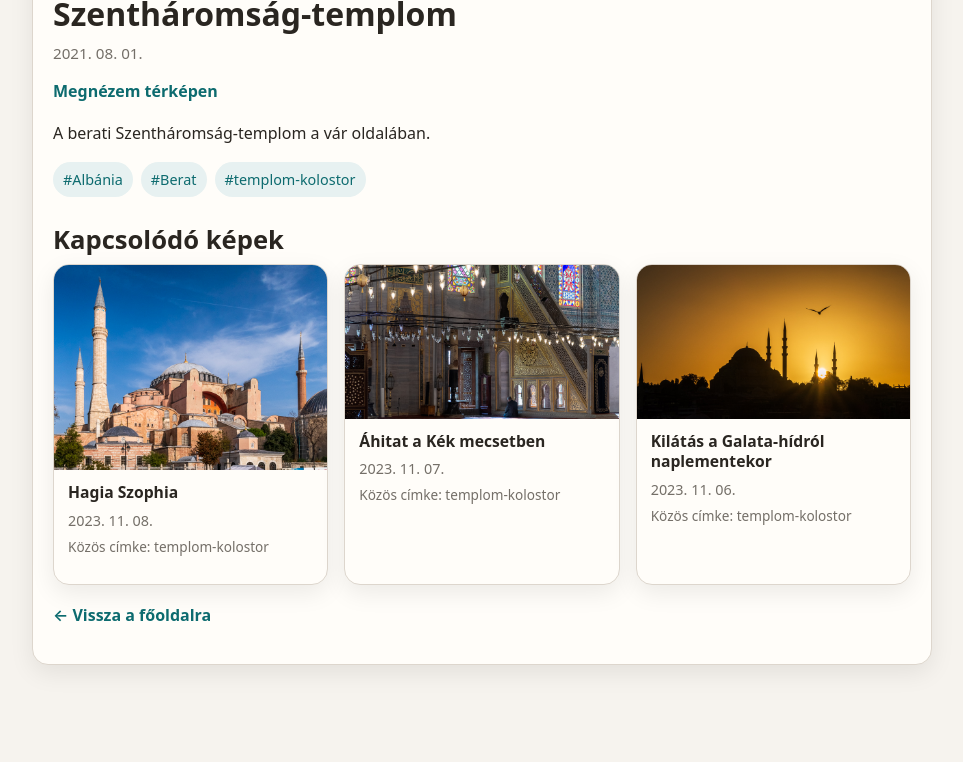
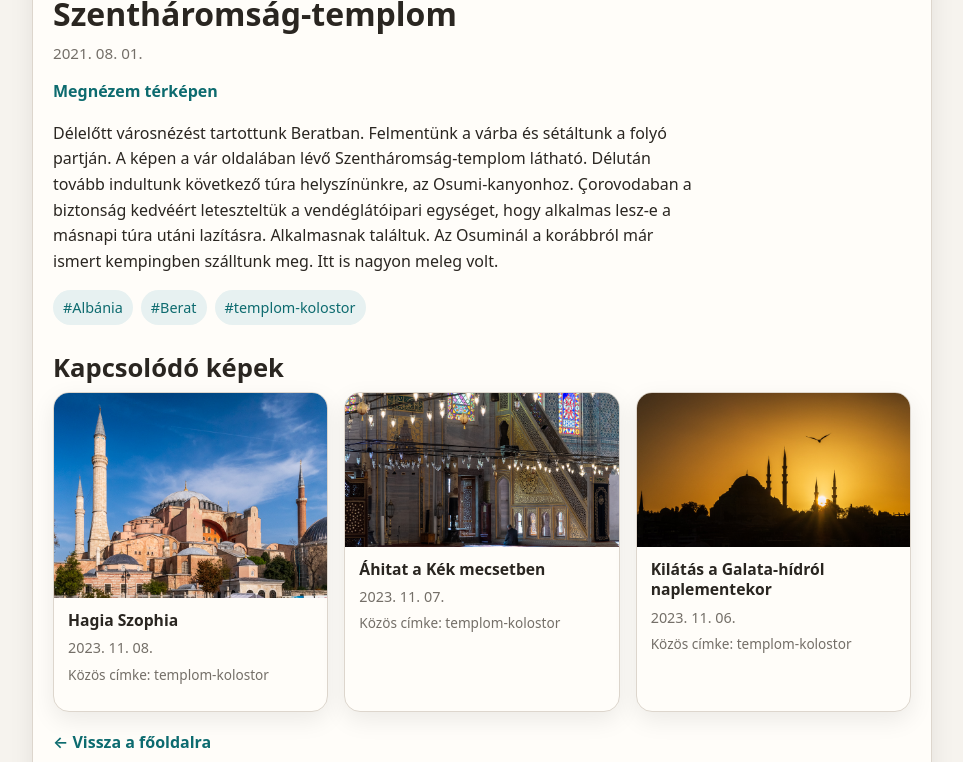
Before and after one commit to havassy/fotoblog, a Jekyll site: the page built from _posts/2021-08-01-berat_szentharomsag.md, in a window 1280 px wide and 900 px high, scrolled down 655 px, cut to the strip 138-900 px from the top of the window. Shown: the whole strip, without its empty margins (158-1121 px from the left). Built offline with Jekyll 4.4.1, drawn with Linux system fonts in a browser that asks for light colours; before the commit the page ends 1482 px from its top, so only the background shows below that.

Commit message:
Auto-create/update posts from images [skip ci]

```diff
--- a/_posts/2021-08-01-berat_szentharomsag.md
+++ b/_posts/2021-08-01-berat_szentharomsag.md
@@ -13,7 +13,7 @@ tags:
   - "Albánia"
   - "Berat"
   - "templom-kolostor"
-description: "A berati Szentháromság-templom a vár oldalában."
+description: "Délelőtt városnézést tartottunk Beratban."
 ---
 
-A berati Szentháromság-templom a vár oldalában.
+Délelőtt városnézést tartottunk Beratban. Felmentünk a várba és sétáltunk a folyó partján. A képen a vár oldalában lévő Szentháromság-templom látható. Délután tovább indultunk következő túra helyszínünkre, az Osumi-kanyonhoz. Çorovodaban a biztonság kedvéért leteszteltük a vendéglátóipari egységet, hogy alkalmas lesz-e a másnapi túra utáni lazításra. Alkalmasnak találtuk. Az Osuminál a korábbról már ismert kempingben szálltunk meg. Itt is nagyon meleg volt.
```
